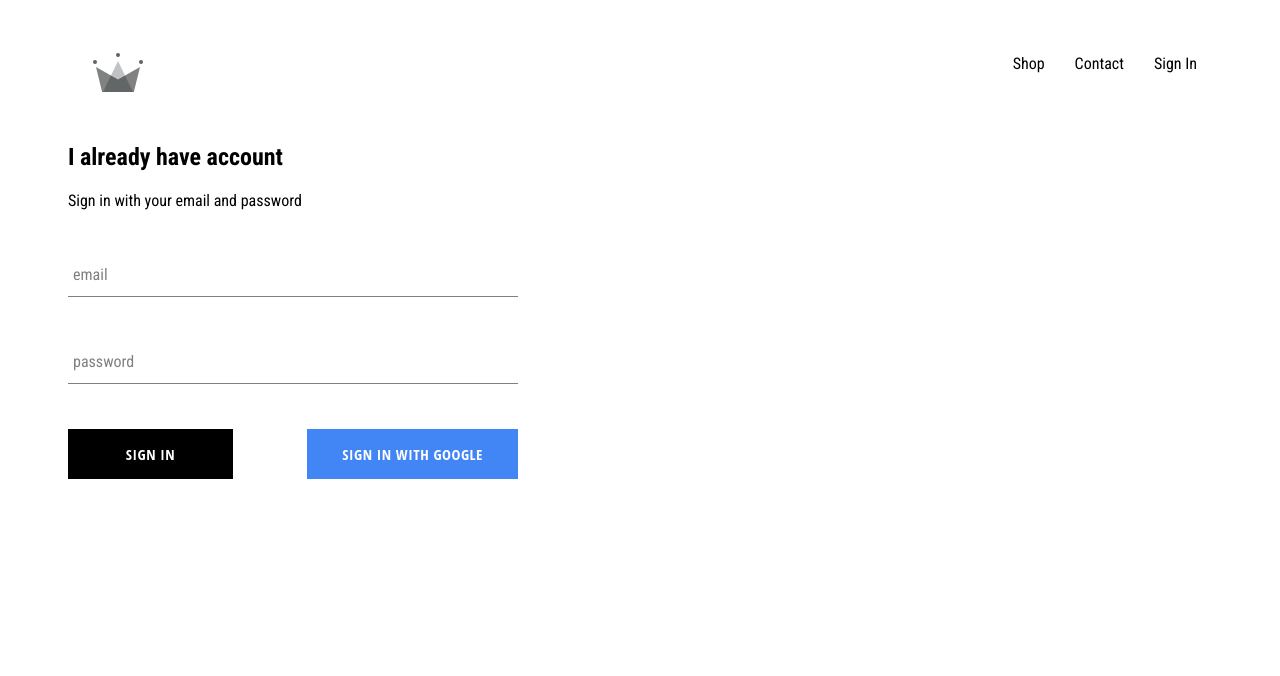
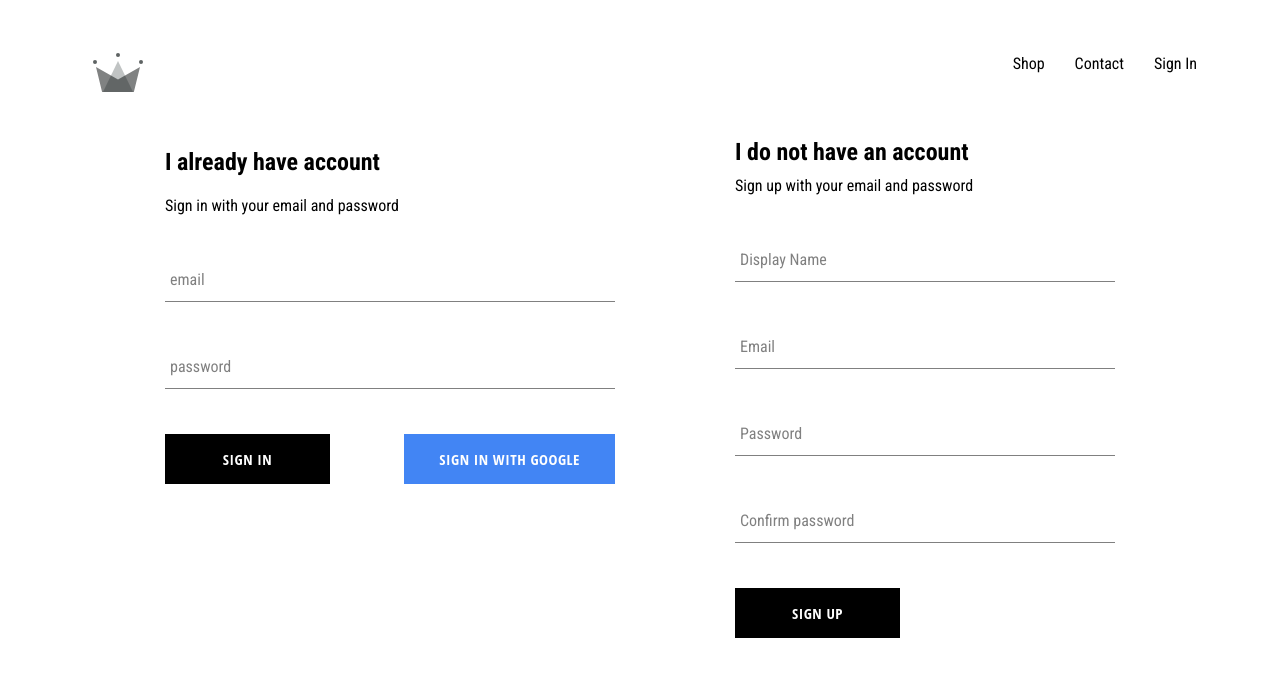
Before and after one commit to AGpeter2018/crown-clothing, a React (Create React App) app: page /signPage in a window 1280 px wide. Shown: the top 676 px of the page. Built offline with nearby package versions, Linux system fonts and the light colour scheme; no server answers.

Commit message:
implemented firebase utils, included ability to store authenticated user into firestore database

```diff
--- a/src/App.js
+++ b/src/App.js
@@ -6,7 +6,7 @@
 import Header from "./components/header/header.component";
 import SignInSignOut from "./pages/sign-in-sign-out/sign-in-sign-out.component";
 
-import { auth } from "./firebase/firebase.utils";
+import { auth, createUserProfileDocument } from "./firebase/firebase.utils";
 
 class App extends React.Component {
   constructor() {
@@ -19,11 +19,25 @@
   unsuscribeFromAuth = null;
 
   componentDidMount() {
-    this.unsuscribeFromAuth = auth.onAuthStateChanged((user) => {
-      this.setState({
-        currentUser: user,
-      });
-      console.log(user);
+    this.unsuscribeFromAuth = auth.onAuthStateChanged(async (userAuth) => {
+      if (userAuth) {
+        const userRef = await createUserProfileDocument(userAuth);
+        userRef.onSnapshot((snapShot) => {
+          this.setState(
+            {
+              currentUser: {
+                id: snapShot.id,
+                ...snapShot.data(),
+              },
+            },
+            () => {
+              console.log(this.state);
+            }
+          );
+        });
+      } else {
+        this.setState({ currentUser: userAuth });
+      }
     });
   }
 
--- a/src/firebase/firebase.utils.js
+++ b/src/firebase/firebase.utils.js
@@ -14,6 +14,29 @@
 
 firebase.initializeApp(Config);
 
+export const createUserProfileDocument = async (userAuth, additionalData) => {
+  if (!userAuth) return;
+  const userRef = firestore.doc(`user/${userAuth.uid}`);
+  const snapshot = await userRef.get();
+  // console.log(snapshot);
+
+  if (!snapshot.exists) {
+    const { displayName, email } = userAuth;
+    const createAt = new Date();
+    try {
+      await userRef.set({
+        displayName,
+        email,
+        createAt,
+        ...additionalData,
+      });
+    } catch (error) {
+      console.log("create error user", error.message);
+    }
+  }
+  return userRef;
+};
+
 export const auth = firebase.auth();
 export const firestore = firebase.firestore();
 
--- a/src/pages/sign-in-sign-out/sign-in-sign-out.component.jsx
+++ b/src/pages/sign-in-sign-out/sign-in-sign-out.component.jsx
@@ -1,10 +1,12 @@
 import React from "react";
 import SignIn from "../../components/sign-in/sign-in.component";
+import SignUp from "../../sign-up/sign-up.component";
 import "./sign-in-sign-out.style.scss";
 
 const SignInSignOut = () => (
   <div className="sign-in-sign-out">
     <SignIn />
+    <SignUp />
   </div>
 );
 
--- a/src/pages/sign-in-sign-out/sign-in-sign-out.style.scss
+++ b/src/pages/sign-in-sign-out/sign-in-sign-out.style.scss
@@ -0,0 +1,6 @@
+.sign-in-sign-out {
+  width: 950px;
+  display: flex;
+  justify-content: space-between;
+  margin: 30px auto;
+}
--- /dev/null
+++ b/src/sign-up/sign-up.component.jsx
@@ -0,0 +1,99 @@
+import React from "react";
+
+import FormInput from "../components/form-input/form-input.component";
+import CustomButton from "../components/custom-button.component/custom-button.component";
+
+import { auth, createUserProfileDocument } from "../firebase/firebase.utils";
+
+import "./sign-up.component.style.scss";
+
+class SignUp extends React.Component {
+  constructor() {
+    super();
+    this.state = {
+      displayName: "",
+      email: "",
+      password: "",
+      confirmPassword: "",
+    };
+  }
+
+  handleSubmit = async (event) => {
+    event.preventDefault();
+
+    const { displayName, email, password, confirmPassword } = this.state;
+
+    if (password !== confirmPassword) {
+      alert("pls confirm your password");
+      return;
+    }
+
+    try {
+      const { user } = await auth.createUserWithEmailAndPassword(
+        email,
+        password
+      );
+
+      await createUserProfileDocument(user, { displayName });
+
+      this.setState({
+        displayName: "",
+        email: "",
+        password: "",
+        confirmPassword: "",
+      });
+    } catch (error) {
+      console.log(error);
+    }
+  };
+  handleChange = (event) => {
+    const { name, value } = event.target;
+    this.setState({ [name]: value });
+  };
+
+  render() {
+    const { displayName, email, password, confirmPassword } = this.state;
+    return (
+      <div className="Sign-up">
+        <h2 className="title">I do not have an account</h2>
+        <span>Sign up with your email and password</span>
+        <form onSubmit={this.handleSubmit}>
+          <FormInput
+            type="text"
+            name="displayName"
+            value={displayName}
+            onChange={this.handleChange}
+            label="Display Name"
+            required
+          />
+          <FormInput
+            type="email"
+            name="email"
+            value={email}
+            onChange={this.handleChange}
+            label="Email"
+            required
+          />
+          <FormInput
+            type="password"
+            name="password"
+            value={password}
+            onChange={this.handleChange}
+            label="Password"
+            required
+          />
+          <FormInput
+            type="password"
+            name="confirmPassword"
+            value={confirmPassword}
+            onChange={this.handleChange}
+            label="Confirm password"
+            required
+          />
+          <CustomButton type="submit">SIGN UP</CustomButton>
+        </form>
+      </div>
+    );
+  }
+}
+export default SignUp;
--- /dev/null
+++ b/src/sign-up/sign-up.component.style.scss
@@ -0,0 +1,9 @@
+.Sign-up {
+  display: flex;
+  flex-direction: column;
+  width: 380px;
+
+  .title {
+    margin: 10px 0;
+  }
+}
```
Also changed, not shown: src/test/test.js (added, +16 -0 lines).
